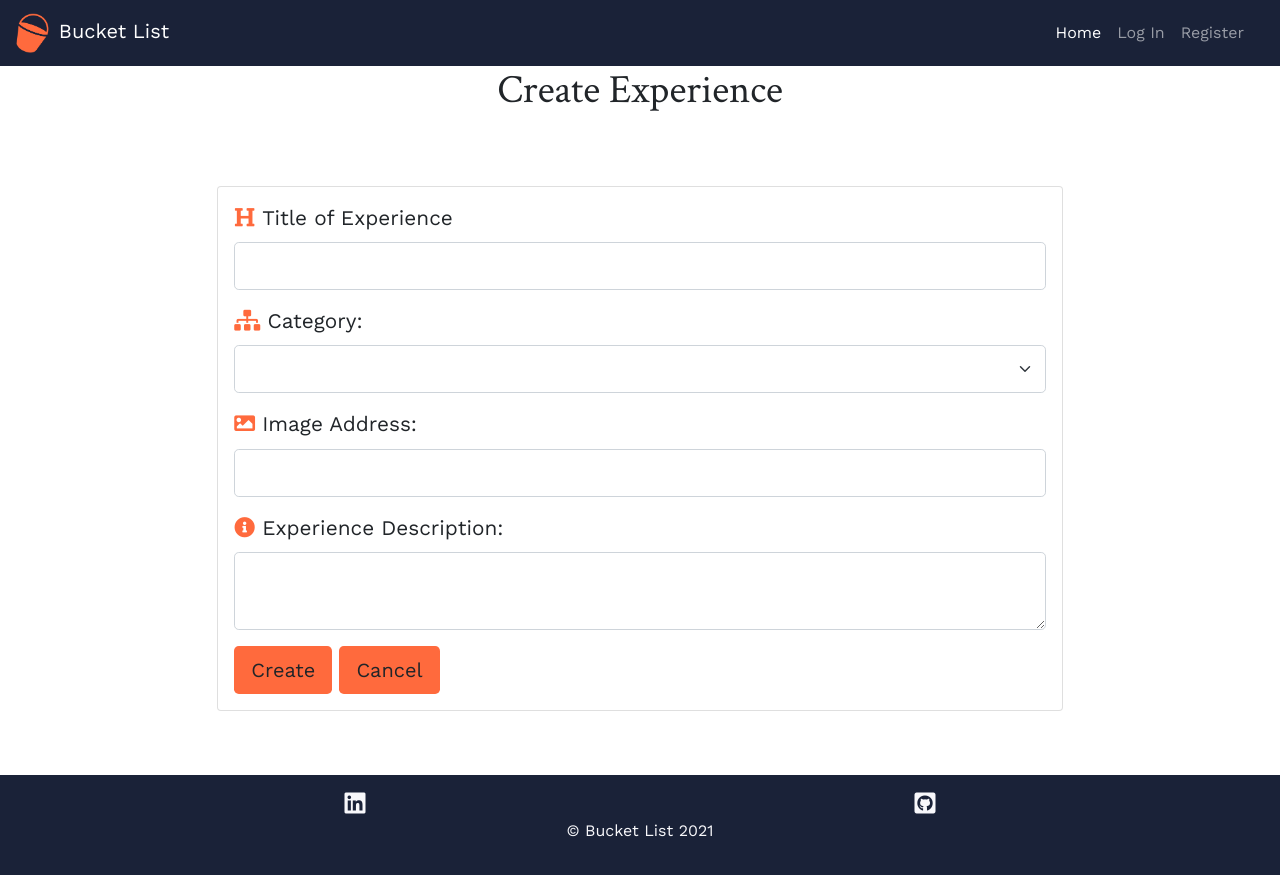
After one commit to Callymags/ms3-BucketList, a Flask app: page /create_exp in a window 1280 px wide. The commit adds this page. Run offline with Flask 2, Linux system fonts and the light colour scheme.

Commit message:
Add create experience template

```diff
--- a/app.py
+++ b/app.py
@@ -8,6 +8,8 @@ from database import mongo
 # Import user blueprint from user file
 from user import user
 
+# Import experience blueprint from experience file
+from experience import experience
 
 # Import environment variables only when os can find
 # existing file path for env.py file
@@ -20,6 +22,7 @@ app = Flask(__name__)
 
 # Register Blueprints
 app.register_blueprint(user)
+app.register_blueprint(experience)
 
 app.config['MONGO_DBNAME'] = os.environ.get('MONGO_DBNAME')
 app.config['MONGO_URI'] = os.environ.get('MONGO_URI')
@@ -30,8 +33,8 @@ mongo.init_app(app)
 
 
 @app.route('/')
-@app.route('/get_index')
-def get_index():
+@app.route('/home')
+def home():
     # Convert cursor object into python list
     experiences = list(mongo.db.experiences.find())
     return render_template('index.html', experiences=experiences)
--- /dev/null
+++ b/experience.py
@@ -0,0 +1,17 @@
+# Import dependencies
+from flask import (
+    Blueprint, flash, render_template, redirect, request, url_for)
+from bson.objectid import ObjectId
+
+# Import database instance of PyMongo
+from database import mongo
+
+
+# Create Blueprint to be imported to app.py
+experience = Blueprint(
+    'experience', __name__, static_folder='static', template_folder='templates'
+    )
+
+@experience.route('/create_exp')
+def create_exp():
+    return render_template("create_experience.html")
--- a/templates/base.html
+++ b/templates/base.html
@@ -23,7 +23,7 @@
     <header>
         <nav class="navbar navbar-dark navbar-expand-lg nav-style text-shadow">
             <div class="container-fluid">
-                <a class="navbar-brand" href="{{ url_for('get_index') }}">
+                <a class="navbar-brand" href="{{ url_for('home') }}">
                     <img src="/static/images/ms3-bucket-brand.png" alt="" width="40" height="40"
                         class="d-inline-block align-text-middle">
                     <span class="site-name">Bucket List</span>
@@ -49,7 +49,7 @@
                         <ul class="navbar-nav justify-content-end flex-grow-1 pe-3">
                             <li class="nav-item">
                                 <a class="nav-link active" aria-current="page"
-                                    href="{{ url_for('get_index') }}">Home</a>
+                                    href="{{ url_for('home') }}">Home</a>
                             </li>
                             {% if session.user %}
                                 <li class="nav-item">
@@ -62,7 +62,7 @@
                                     </a>
                                     <ul class="nav-dropdown-style dropdown-menu" aria-labelledby="offcanvasNavbarDropdown">
                                         <li><a class="dropdown-item" href="{{ url_for('user.profile', username=session['user']) }}">Profile</a></li>
-                                        <li><a class="dropdown-item" href="#">Create Experience</a></li>
+                                        <li><a class="dropdown-item" href="{{ url_for('experience.create_exp') }}">Create Experience</a></li>
                                     </ul>
                                 </li>
                                 <li class="nav-item">
--- /dev/null
+++ b/templates/create_experience.html
@@ -0,0 +1,42 @@
+{% extends "base.html" %}
+{% block content %}
+
+    <h1 class="text-center">Create Experience</h1>
+
+    <div class="row">
+        <div class="col-lg-8 col-md-10 offset-lg-2 offset-md-1">
+            <div class="card">
+                <div class="card-body">
+                    <form method="POST" action="">
+                        <div class="mb-3 input-group-lg">
+                            <i class="fas fa-heading icon-style"></i>
+                            <label for="experience-name" class="form-label">Title of Experience</label>
+                            <input type="text" name="experience-name" class="form-control" id="experience-name" required>
+                        </div>
+                        <div class="mb-3 input-group-lg">
+                            <span><i class="fas fa-sitemap icon-style"></i> Category: </span>
+                            <select class="form-select mt-2" id="category-name" name="category-name" aria-label="Category options for experience" required>
+                              <option selected></option>
+                              <option value="1">One</option>
+                              <option value="2">Two</option>
+                              <option value="3">Three</option>
+                            </select>
+                        </div>
+                        <div class="mb-3 input-group-lg">
+                            <i class="fas fa-image icon-style"></i>
+                            <label for="img-address" class="form-label">Image Address: </label>
+                            <input type="text" name="img-address" class="form-control" id="img-address" required>
+                        </div>
+                        <div class="mb-3 input-group-lg">
+                            <span><i class="fas fa-info-circle icon-style"></i> Experience Description:</span>
+                            <textarea class="form-control mt-2" name="description" id="description" aria-label="With textarea"></textarea>
+                          </div>
+                        <button type="submit" class="btn btn-lg orange-btn">Create</button>
+                        <button type="submit" class="btn btn-lg orange-btn">Cancel</button>
+                    </form>
+                </div>
+            </div>
+        </div>
+    </div>
+
+{% endblock %}
```
Also changed, not shown: experiences.py (deleted, +0 -7 lines).
